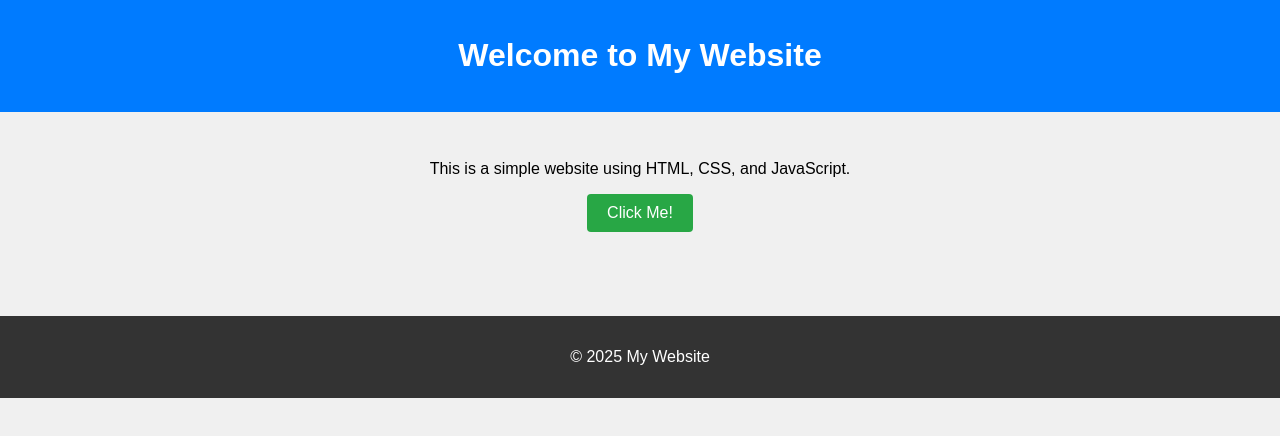
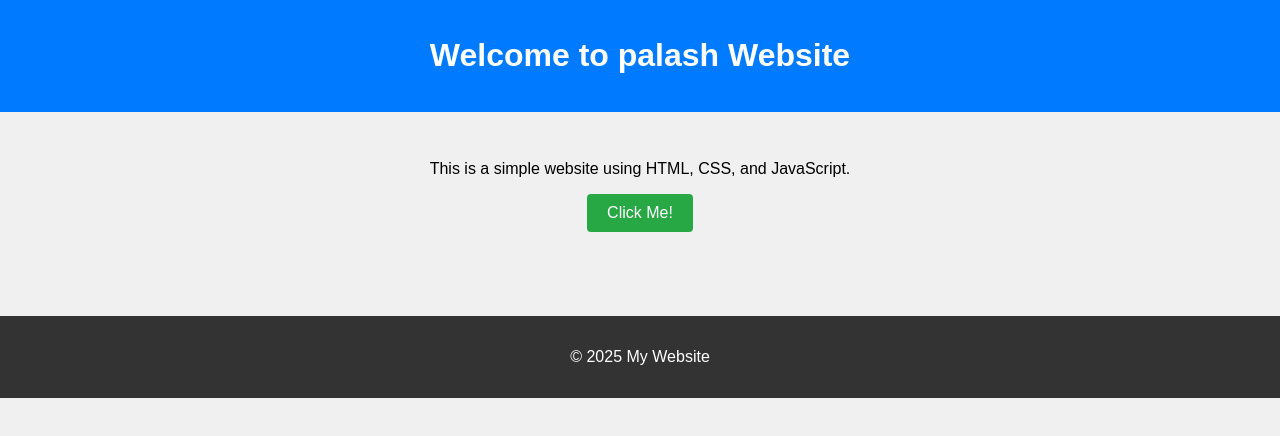
Before and after one commit to palash1241/ECSdemo, a plain HTML site: page website/index.html in a window 1280 px wide. Drawn offline with Linux system fonts and the light colour scheme.

Commit message:
first web page3

```diff
--- a/website/index.html
+++ b/website/index.html
@@ -43,7 +43,7 @@
 </head>
 <body>
   <header>
-    <h1>Welcome to My Website</h1>
+    <h1>Welcome to palash Website</h1>
   </header>
 
   <main>
```
